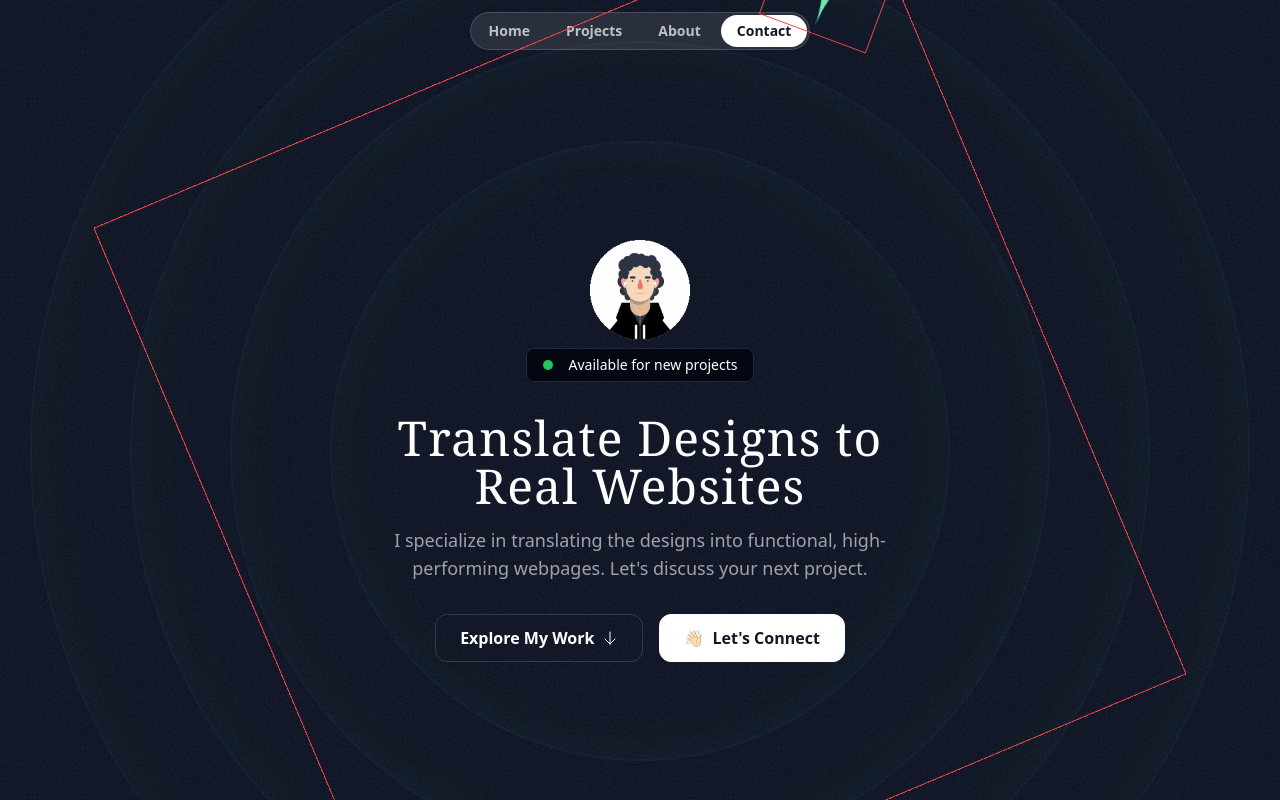
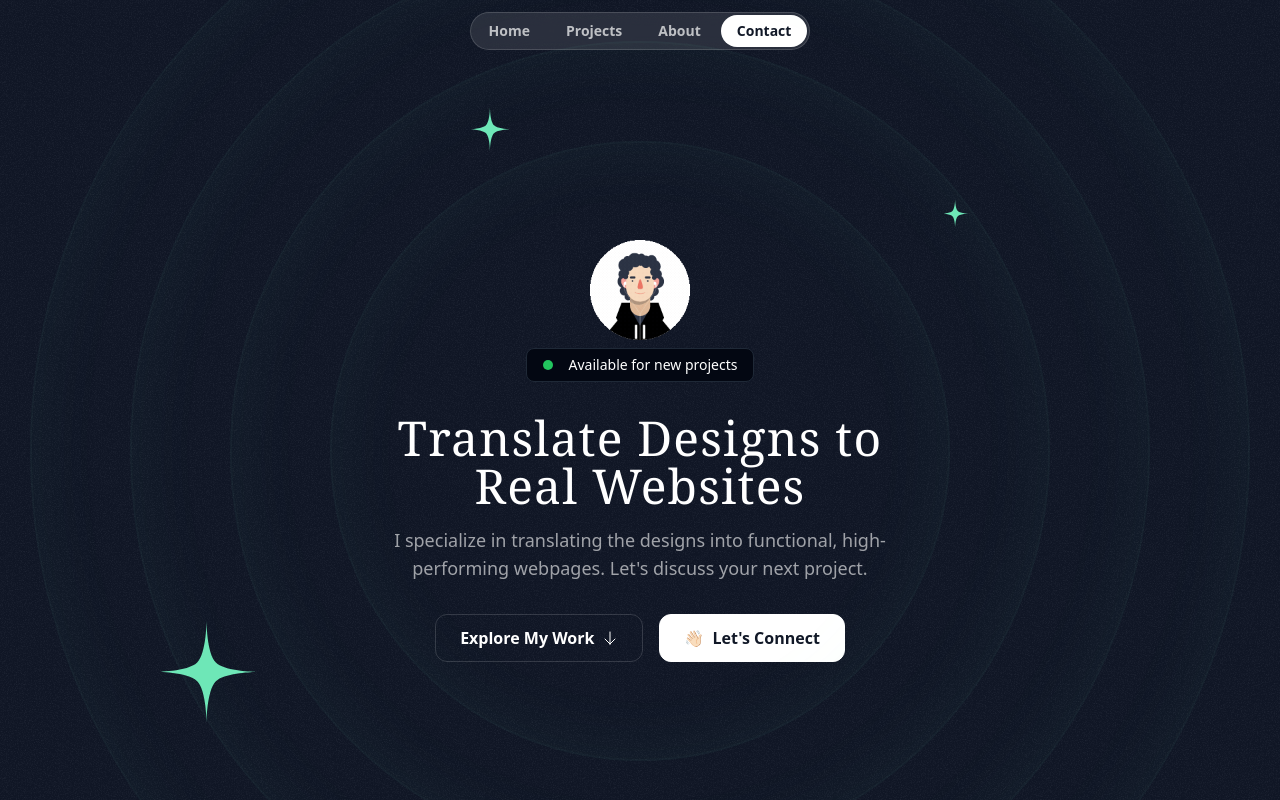
Before and after one commit to princedalsaniya/singlePagePortfolio_V1, a Next.js app: page / in a window 1280 px wide. Shown: the top 800 px of the page. Built offline with nearby package versions, Linux system fonts and the light colour scheme; a web font is replaced by a local one.

Commit message:
refactor: moved whole star logic to separate component HeroOrbit
- Removed animations for now.

```diff
--- /dev/null
+++ b/src/app/components/HeroOrbit.tsx
@@ -0,0 +1,18 @@
+import { PropsWithChildren } from 'react';
+
+interface HeroOrbitProps {
+  size: number;
+  rotation: number;
+}
+
+export const HeroOrbit = ({ children, size, rotation }: PropsWithChildren<HeroOrbitProps>) => {
+  return (
+    <div className="absolute left-1/2 top-1/2 -translate-x-1/2 -translate-y-1/2 ">
+      <div style={{ height: `${size}px`, width: `${size}px`, transform: `rotate(${rotation}deg)` }}>
+        <div className="inline-flex" style={{ transform: `rotate(${rotation * -1}deg)` }}>
+          {children}
+        </div>
+      </div>
+    </div>
+  );
+};
--- a/src/app/sections/Hero.tsx
+++ b/src/app/sections/Hero.tsx
@@ -3,6 +3,7 @@
 import grainImage from '@/app/assets/images/grain.jpg';
 import StarIcon from '@/app/assets/icons/star.svg';
 import Image from 'next/image';
+import { HeroOrbit } from '../components/HeroOrbit';
 
 export const HeroSection = () => {
   return (
@@ -20,13 +21,15 @@
       <div className="size-[820px] hero-ring" />
       <div className="size-[1020px] hero-ring" />
       <div className="size-[1220px] hero-ring" />
-      <div className="absolute left-1/2 top-1/2 -translate-x-1/2 -translate-y-1/2 ">
-        <div className="border border-red-500 size-[835px] animate-spin [animation-duration:30s]">
-          <div className="border border-red-500 inline-flex animate-spin [animation-duration:5s]">
-            <StarIcon className="size-28 text-emerald-300" />
-          </div>
-        </div>
-      </div>
+      <HeroOrbit size={800} rotation={-72}>
+        <StarIcon className="size-28 text-emerald-300" />
+      </HeroOrbit>
+      <HeroOrbit size={550} rotation={20}>
+        <StarIcon className="size-12 text-emerald-300" />
+      </HeroOrbit>
+      <HeroOrbit size={590} rotation={98}>
+        <StarIcon className="size-8 text-emerald-300" />
+      </HeroOrbit>
 
       {/* Actual content */}
       <div className="container">
```
